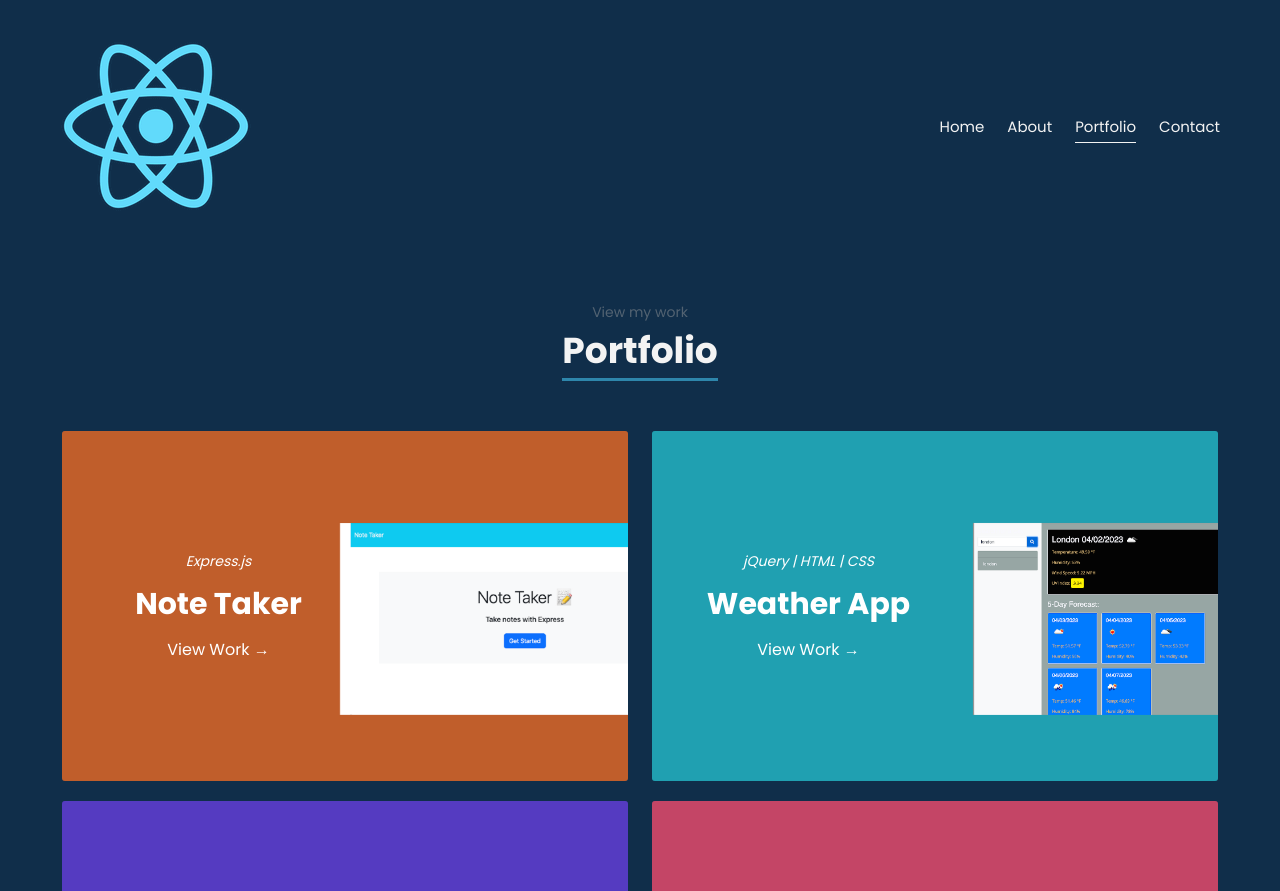
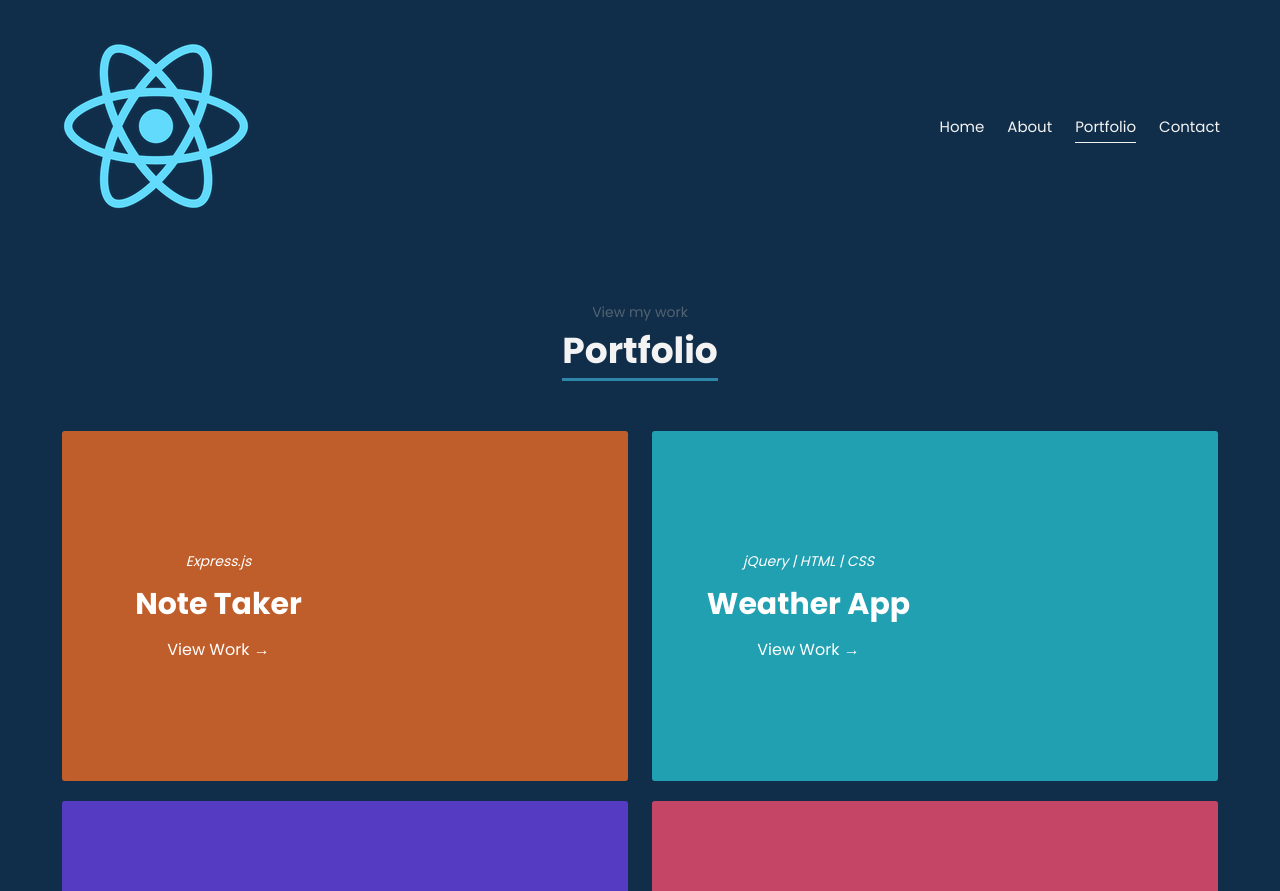
Before and after one commit to SHAJLP/React-Portfolio, a React (Create React App) app: page /portfolio in a window 1280 px wide. Shown: the top 891 px of the page. Built offline with nearby package versions, Linux system fonts and the light colour scheme; grey boxes are pictures that could not be loaded.

Commit message:
Amendments

```diff
--- a/src/components/Project.js
+++ b/src/components/Project.js
@@ -43,7 +43,7 @@ const Project = ({ technologies, title, image, color, id, github, deployed, desc
           <span className="viewWork">View Work &#8594;</span>
         </div>
         <div className="imageContainer col-6 d-flex align-items-center justify-content-center">
-          <img src={image} alt="Laptop displaying the application" />
+
         </div>
       </div>
       <Modal
--- a/src/pages/portfolio/projectsData.json
+++ b/src/pages/portfolio/projectsData.json
@@ -21,7 +21,7 @@
   },
   { "title": " Recipe-for-Success",
     "image": "./projectImages/recipe-for-Success.png",
-     "technologies": "JavaScript| API",
+     "technologies": "JavaScript| API|MERN|React",
      "description": "A group project which uses MERN and Stripe to enable users to appkication to make purchases.  ",
      "github": "https://github.com/SHAJLP/Recipe-For-Success",
      "deployed": "https://shajlp.github.io/Recipe-For-Success/",
```
